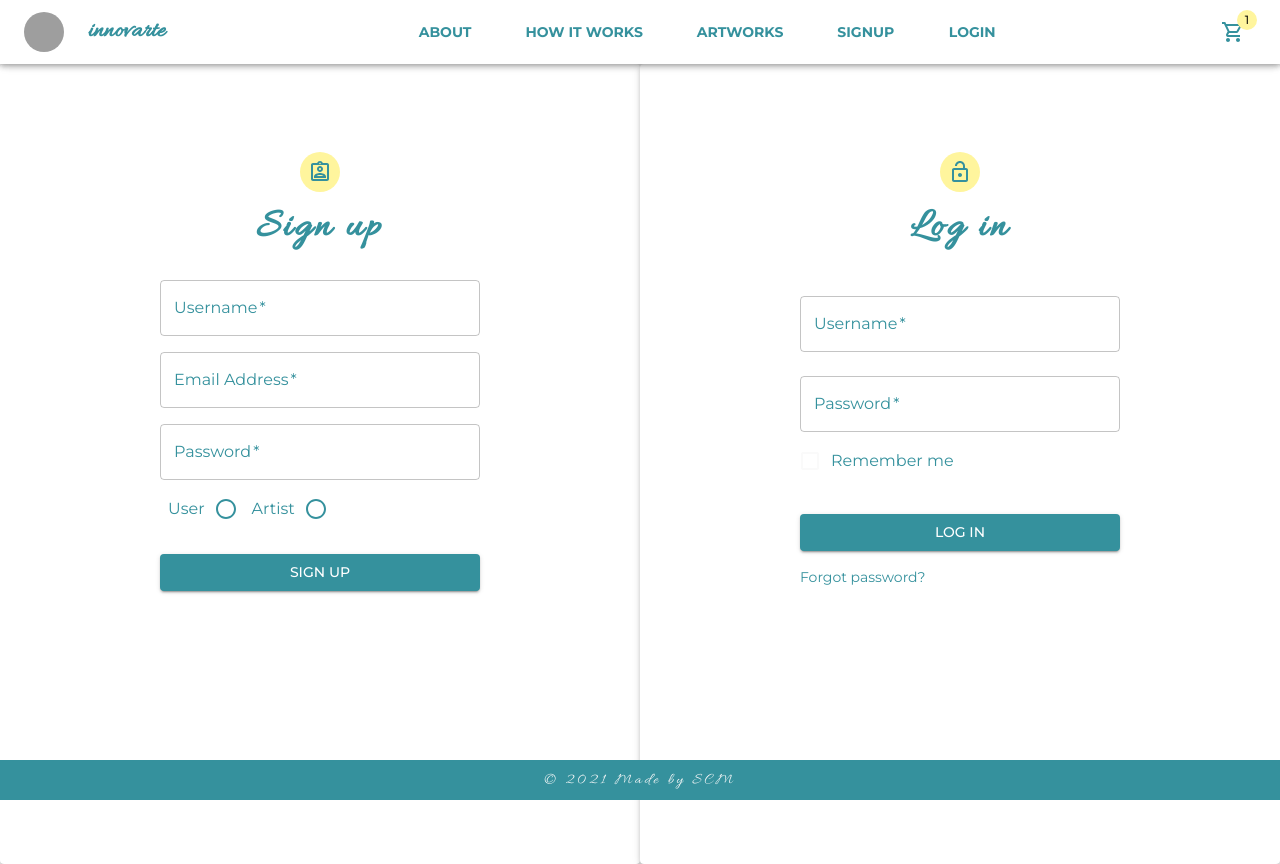
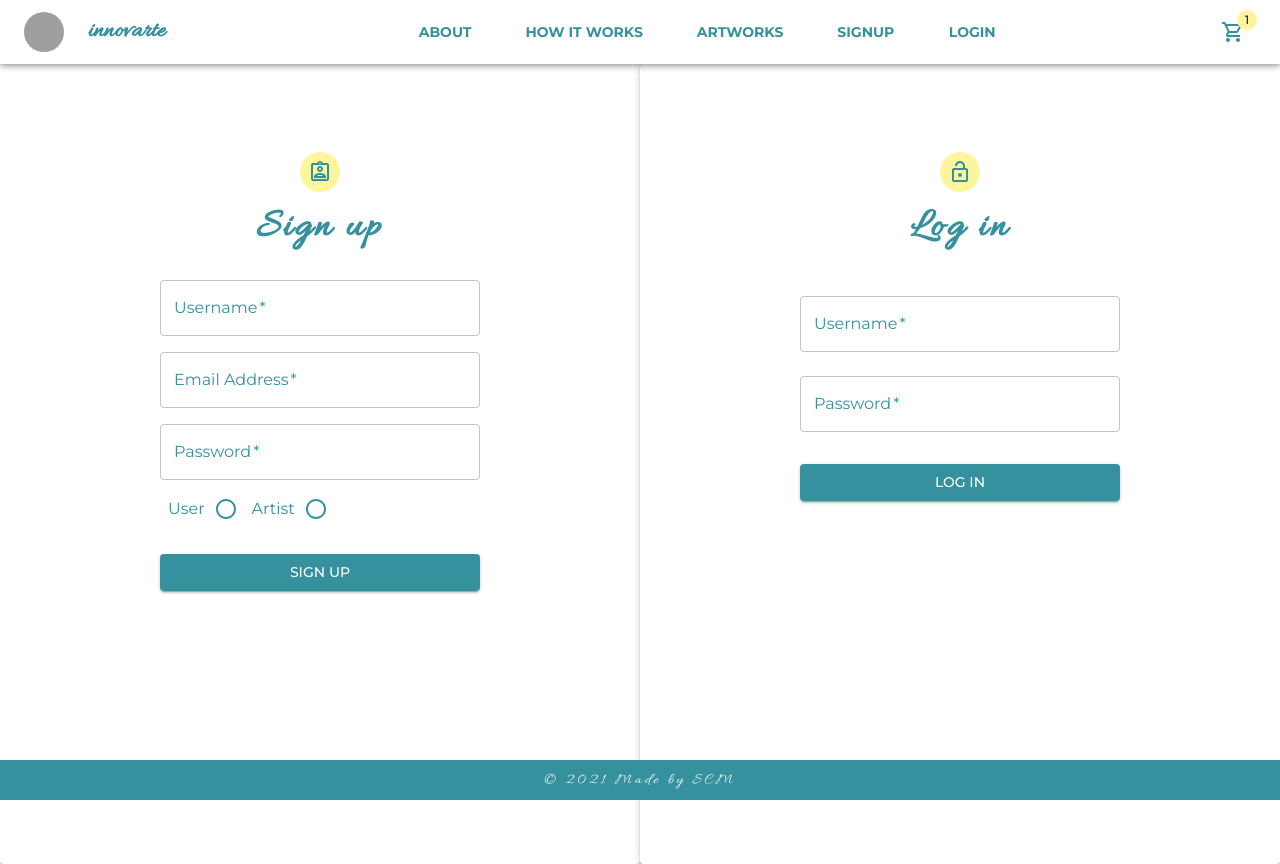
Before and after one commit to scmoreira/Innovarte-2.0, a React (Create React App) app in the folder client/: page /login in a window 1280 px wide. Built offline with nearby package versions, Linux system fonts and the light colour scheme; grey boxes are pictures that could not be loaded.

Commit message:
implement login form

```diff
--- a/client/src/components/pages/auth/Login.js
+++ b/client/src/components/pages/auth/Login.js
@@ -1,21 +1,57 @@
-import React from 'react';
+import React, { useContext, useState, useEffect } from 'react';
+
+import AuthContext from '../../../context/auth/authContext';
+import AlertContext from '../../../context/alert/alertContext';
 
 import { SubmitButton } from '../../shared/Button';
+import { AlertError } from '../../shared/Alert';
 
 import Avatar from '@material-ui/core/Avatar';
 import TextField from '@material-ui/core/TextField';
-import FormControlLabel from '@material-ui/core/FormControlLabel';
-import Checkbox from '@material-ui/core/Checkbox';
-import Link from '@material-ui/core/Link';
 import Paper from '@material-ui/core/Paper';
 import Grid from '@material-ui/core/Grid';
 import LockOpenOutlinedIcon from '@material-ui/icons/LockOpenOutlined';
 import Typography from '@material-ui/core/Typography';
+
 import useStyles from './authForms.styles';
 
-const Login = () => {
+const Login = props => {
+
+  const authContext = useContext(AuthContext);
+  const alertContext = useContext(AlertContext);
+
+  const [user, setUser] = useState({
+    username: '',
+    password: ''
+  });
 
   const classes = useStyles();
+
+  const { authenticated, message, login } = authContext;
+  const { alert, showAlert } = alertContext;
+  const { username, password } = user;
+
+  const handleChange = e => {
+    setUser({
+      ...user,
+      [e.target.name]: e.target.value
+    });
+  }
+
+  const handleSubmit = e => {
+    e.preventDefault();
+    login(user);
+  }
+
+  useEffect(() => {
+    if (authenticated) {
+      props.history.push('/');
+    }
+    if (message) {
+      showAlert(message);
+    }
+    // eslint-disable-next-line
+  }, [message, authenticated, props.history]);
 
   return (
       <Grid item sm={12} md={6} component={Paper} elevation={3}>
@@ -26,7 +62,7 @@ const Login = () => {
           <Typography component='h1' variant='h5'>
             Log in
           </Typography>
-          <form className={classes.form}>
+          <form className={classes.form} onSubmit={handleSubmit}>
             <TextField
               variant='outlined'
               margin='normal'
@@ -34,7 +70,9 @@ const Login = () => {
               fullWidth
               label='Username'
               name='username'
+              value={username}
               autoComplete='username'
+              onChange={handleChange}
             />
           <TextField
               variant='outlined'
@@ -42,26 +80,13 @@ const Login = () => {
               required
               fullWidth
               name='password'
+              value={password}
               label='Password'
               type='password'
+              onChange={handleChange}
             />
-            <FormControlLabel
-            control={
-              <Checkbox
-                value='remember'
-                className={classes.checkbox}
-              />
-            }
-              label='Remember me'
-            />
+            {alert && <AlertError text={alert} />}
             <SubmitButton text='Log in'/>
-            <Grid container>
-              <Grid item xs>
-                <Link href='#' variant='body2'>
-                  Forgot password?
-                </Link>
-              </Grid>
-            </Grid>
           </form>
         </div>
       </Grid>
--- a/client/src/components/pages/auth/Signup.js
+++ b/client/src/components/pages/auth/Signup.js
@@ -44,7 +44,6 @@ const Signup = props => {
   }
 
   const handleSubmit = e => {
-
     e.preventDefault();
 
     if (role === '') {
```
Also changed, not shown: client/src/context/auth/authState.js (+0 -11 lines).
